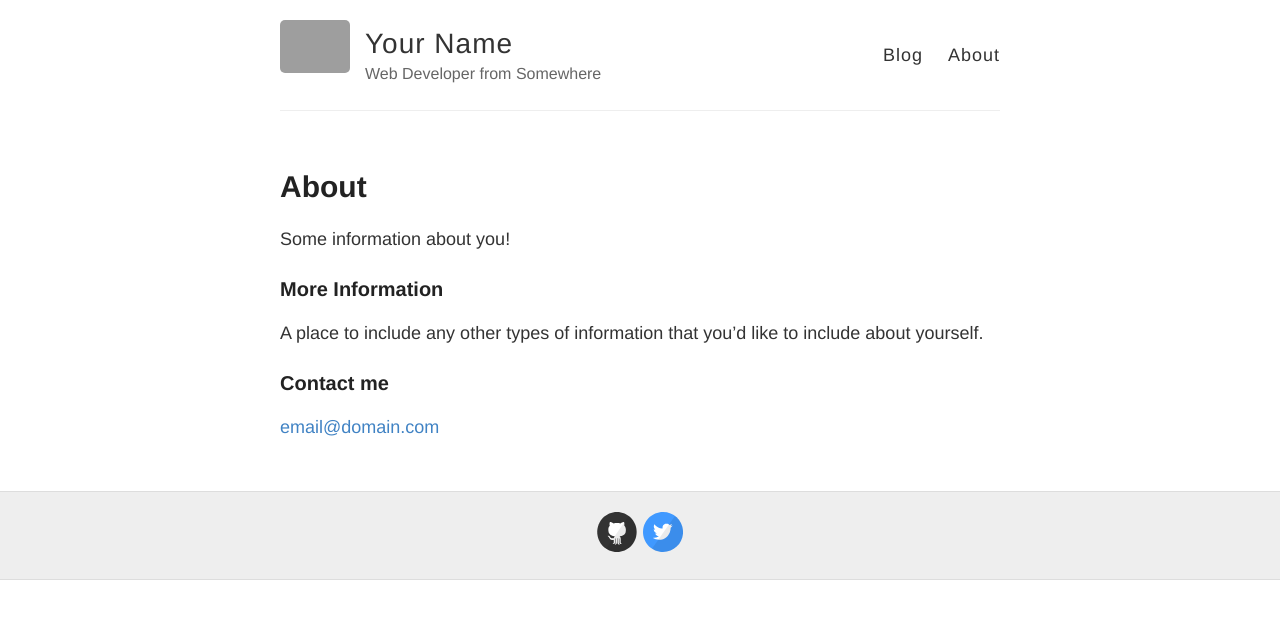
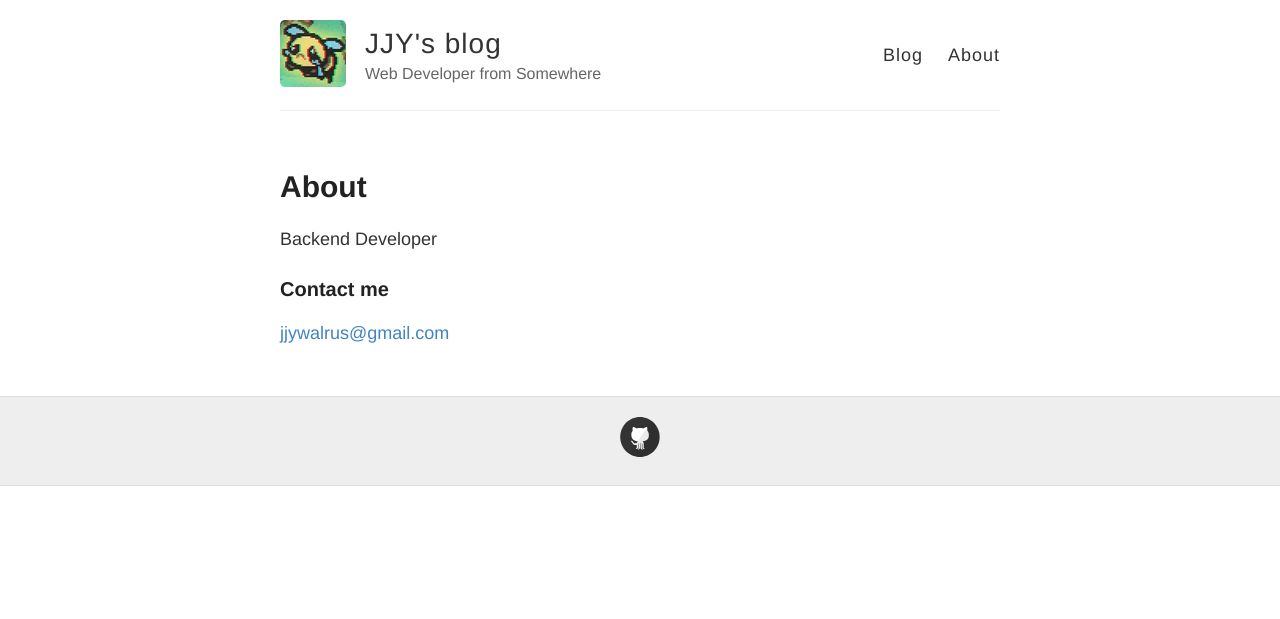
Before and after one commit to jjywalrus/jjywalrus.github.io, a Jekyll site: the page built from about.md, in a window 1280 px wide. Shown: the top 619 px of the page. Built offline with Jekyll 4.4.1, drawn with Linux system fonts in a browser that asks for light colours; grey boxes are pictures that could not be loaded.

```diff
--- a/_config.yml
+++ b/_config.yml
@@ -3,13 +3,13 @@
 #
 
 # Name of your site (displayed in the header)
-name: Your Name
+name: JJY's blog
 
 # Short bio or description (displayed in the header)
 description: Web Developer from Somewhere
 
 # URL of your avatar or profile pic (you could use your GitHub profile pic)
-avatar: https://raw.githubusercontent.com/barryclark/jekyll-now/master/images/jekyll-logo.png
+avatar: "/images/bee.png"
 
 #
 # Flags below are optional
@@ -21,12 +21,12 @@ footer-links:
   email:
   facebook:
   flickr:
-  github: barryclark/jekyll-now
+  github: jjywalrus
   instagram:
   linkedin:
   pinterest:
   rss: # just type anything here for a working RSS icon
-  twitter: jekyllrb
+  twitter:
   stackoverflow: # your stackoverflow profile, e.g. "users/50476/bart-kiers"
   youtube: # channel/<your_long_string> or user/<user-name>
   googleplus: # anything in your profile username that comes after plus.google.com/
--- a/about.md
+++ b/about.md
@@ -4,12 +4,8 @@ title: About
 permalink: /about/
 ---
 
-Some information about you!
-
-### More Information
-
-A place to include any other types of information that you'd like to include about yourself.
+Backend Developer
 
 ### Contact me
 
-[email@domain.com](mailto:email@domain.com)
+[jjywalrus@gmail.com](mailto:jjywalrus@gmail.com)
```
Also changed, not shown: _posts/2014-3-3-Hello-World.md (deleted, +0 -10 lines), _posts/2024-04-20-Electron.md (added, +4 -0 lines), images/bee.png (added).
